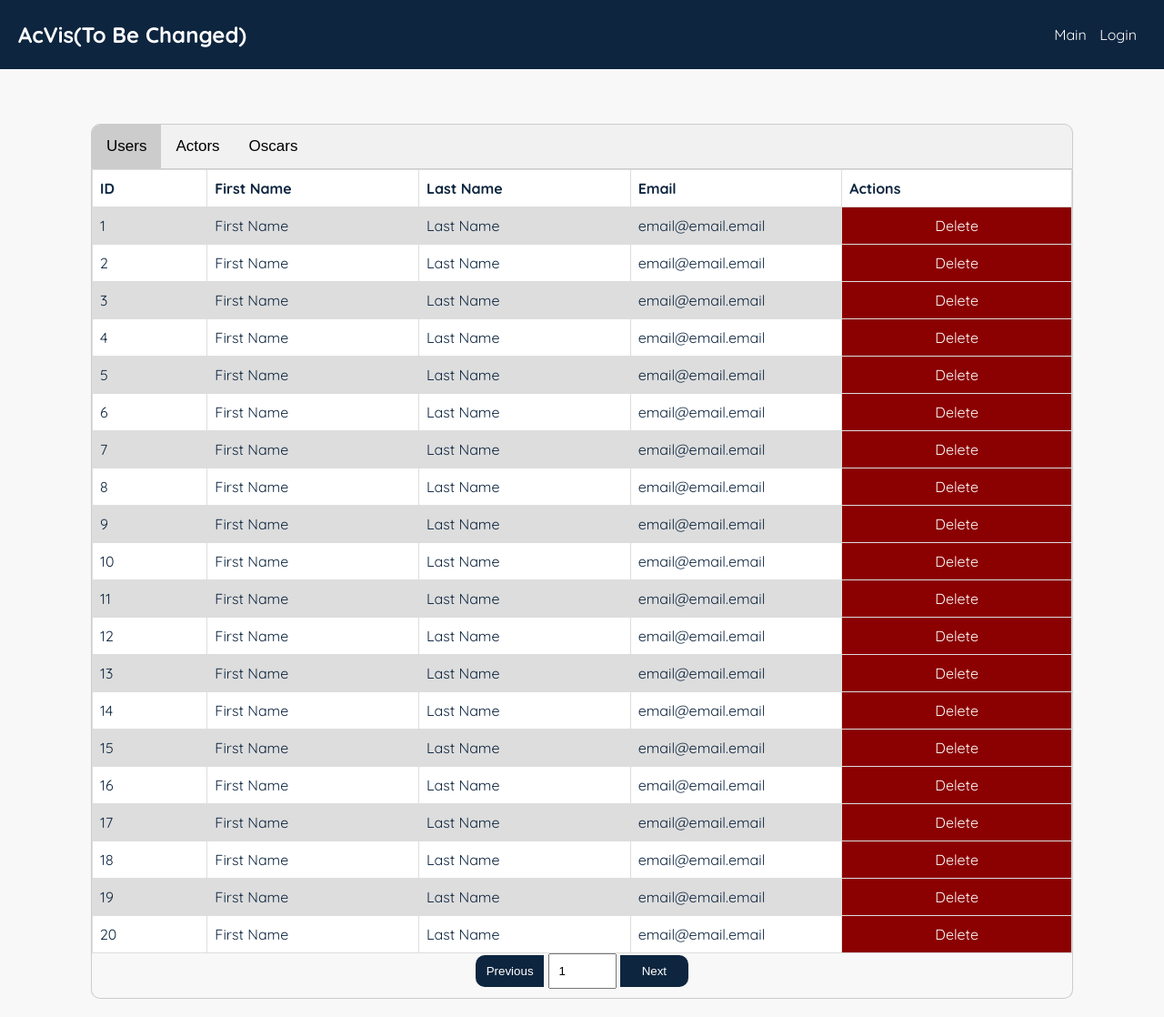
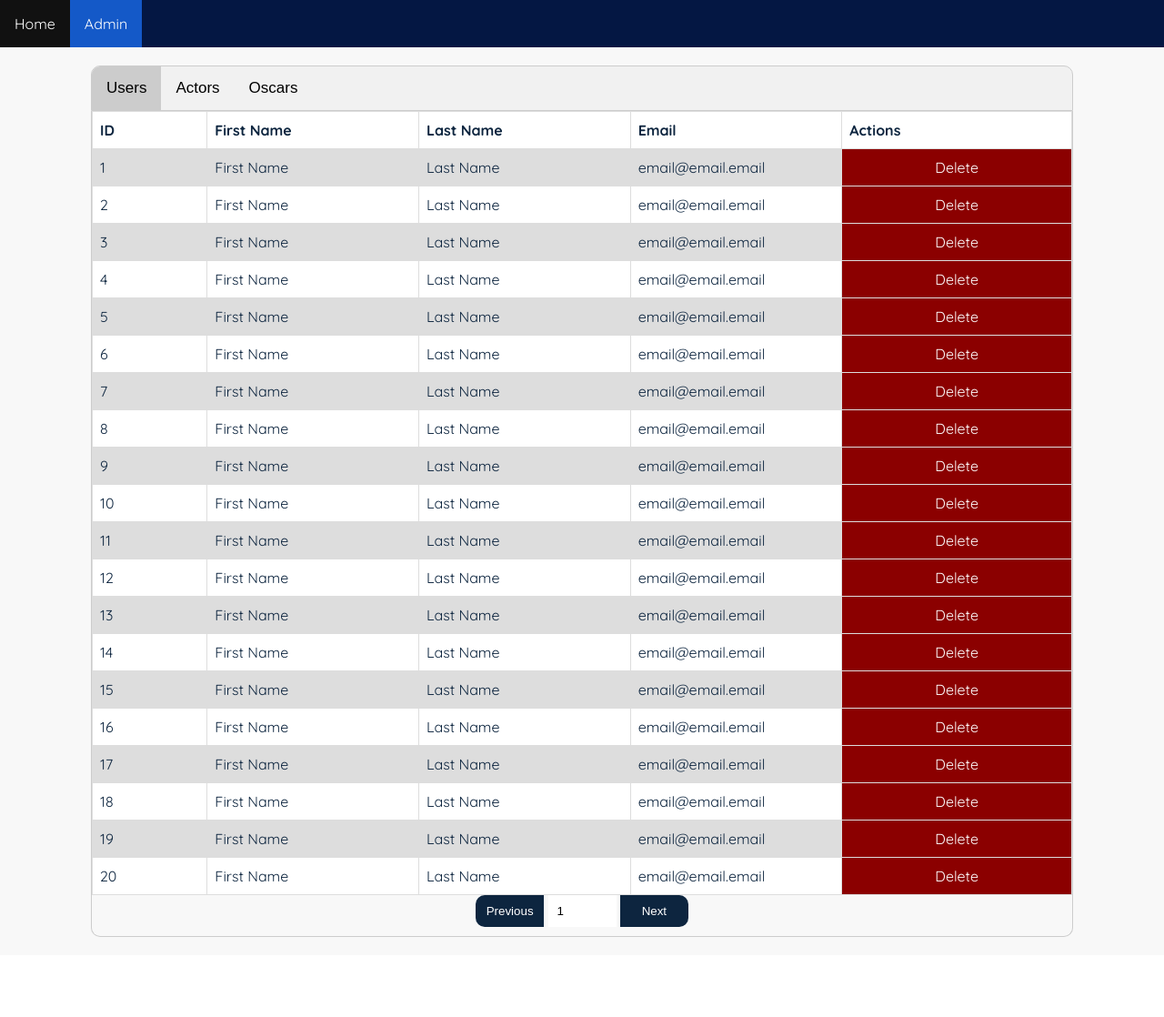
Before and after one commit to JohnBordea/AcVis, a PHP site: page /admin.html in a window 1280 px wide. Shown: the whole page at 91% size. After the commit the page ends 1030 px from the top, so only its background shows below. Run offline with PHP 8.4, Linux system fonts and the light colour scheme.

Commit message:
Edit nav bar

```diff
--- a/admin.html
+++ b/admin.html
@@ -1,5 +1,6 @@
 <!DOCTYPE html>
 <html lang="en">
+
 <head>
   <meta name="viewport" content="width=device-width, initial-scale=1.0">
   <meta charset="UTF-8">
@@ -8,18 +9,15 @@
   <link rel="stylesheet" href="assets/css/admin-style.css">
   <script defer src="assets/js/admin-edit.js"></script>
 </head>
+
 <body>
-    <header>
-        <div class="header">
-            <h1>AcVis(To Be Changed)</h1>
+
   <nav>
-                <ul>
-                    <li><a href="">Main</a></li>
-                    <li><a href="login.html">Login</a></li>
+    <ul class="topnav">
+      <li><a href="Main.html">Home</a></li>
+      <li><a href="login.html" class="active">Admin</a></li>
     </ul>
   </nav>
-        </div>
-    </header>
   <main class="container">
     <div class="tab-bar-menu">
       <button class="tab-bar-link" onclick="openCity(event, 'menu-user')" id="defaultOpen">Users</button>
@@ -613,4 +611,5 @@
     </div>
   </main>
 </body>
+
 </html>
--- a/assets/css/nav-style.css
+++ b/assets/css/nav-style.css
@@ -24,16 +24,59 @@ header {
     color: #fff;
     font-size: 24px;
 }
-nav ul {
-    list-style: none;
+a {
+  text-decoration: none;
 }
-nav ul li {
-    display: inline;
-    margin-right: 10px;
+
+ul {
+  list-style: none;
 }
-nav ul li a {
-    color: #fff;
-    text-decoration: none;
+
+input,
+button,
+textarea {
+  border: none;
+  outline: none;
+}
+
+ul.topnav {
+  list-style-type: none;
+  margin: 0;
+  padding: 0;
+  overflow: hidden;
+  background-color: #041743;
+}
+
+ul.topnav li {
+  float: left;
+}
+
+ul.topnav li a {
+  display: block;
+  color: white;
+  text-align: center;
+  padding: 14px 16px;
+  text-decoration: none;
+}
+
+ul.topnav li a:hover:not(.active) {
+  background-color: #111;
+}
+
+ul.topnav li a.active {
+  background-color: #1459c8;
+}
+
+ul.topnav li.right {
+  float: right;
+}
+
+@media screen and (max-width: 600px) {
+
+  ul.topnav li.right,
+  ul.topnav li {
+    float: none;
+  }
 }
 main {
     padding: 20px;
```
Also changed, not shown: login.html (+7 -8 lines), register.html (+7 -11 lines), restore_account.html (+8 -11 lines), user.html (+8 -11 lines). Lines whose indentation alone changed are shown as unchanged.
